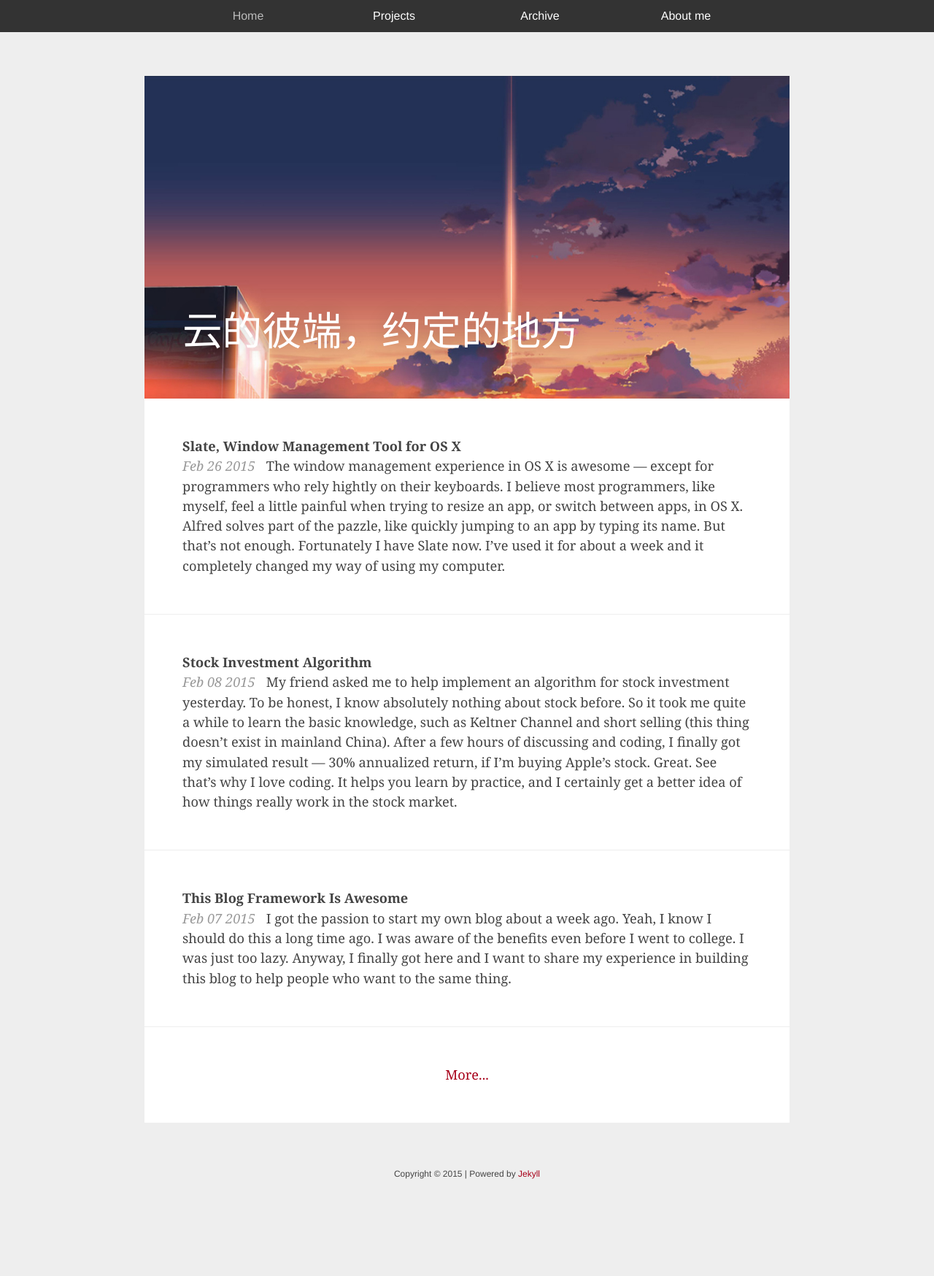
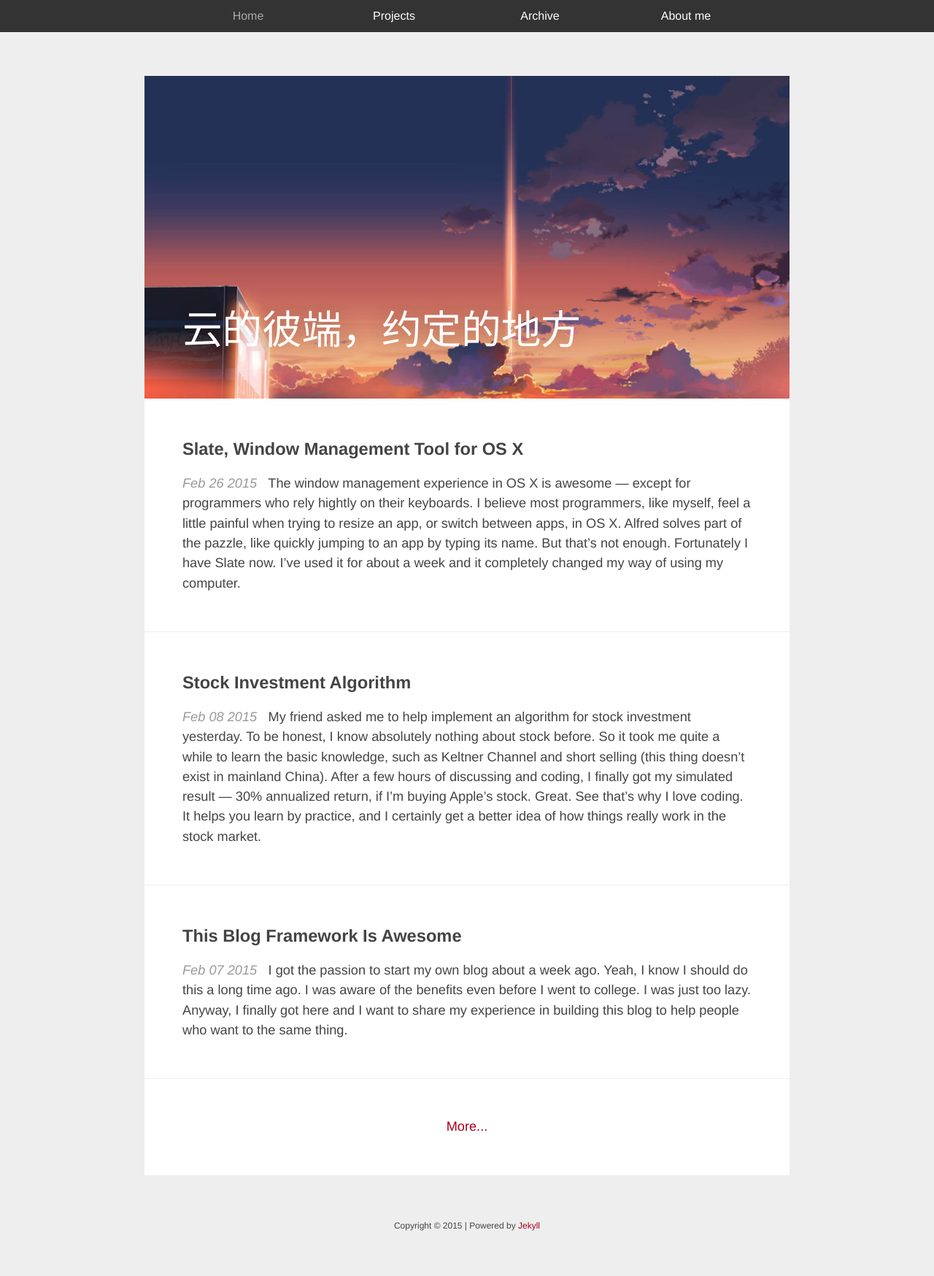
Before and after one commit to zichuanwang/jekyll_blog, a Jekyll site: the page built from index.html, in a window 1280 px wide. Shown: the whole page at 73% size. Built offline with Jekyll 4.4.1, drawn with Linux system fonts in a browser that asks for light colours; some web fonts are replaced; before the commit the page ends 1677 px from its top, so only the background shows below that.

Commit message:
UI update

```diff
--- a/_sass/_base.scss
+++ b/_sass/_base.scss
@@ -43,10 +43,8 @@
  */
 a {
     text-decoration: none;
-    &:link, &:active { color: $brand-color; }
-    &:visited { color: $brand-color; }
-    &:link:hover, &:active:hover, &:visited:hover { text-decoration: underline; }
-    &:link:hover, &:active:hover { color: $brand-color; }
+    color: $brand-color;
+    &:hover { text-decoration: underline; }
 }
 
 
--- a/_sass/_layout.scss
+++ b/_sass/_layout.scss
@@ -29,11 +29,8 @@
                     color: white;
                     font-size: $alt-font-size;
                     vertical-align: middle;
-                    &.active {
-                        color: #bbbbbb;
-                        text-decoration:none;
-                    }
-                    &:link:hover, &:active:hover, &:visited:hover { text-decoration: none; }
+                    &:hover { text-decoration: none; color: white; }
+                    &.active { color: #aaaaaa; }
                 }
             }
         }
@@ -173,12 +170,15 @@
 }
 
 /* post excerpt */
-/* Wrapped in a div.content.full-bleed */
 
 a.post-excerpt {
     display: block;
     color: inherit;
     border-bottom: 1px solid $background-color;
+
+    &.no-border {
+        border: none;
+    }
 
     div.padded-content {
         display: block;
@@ -189,16 +189,17 @@
         color: $brand-color;
     }
 
-    &:hover {
+    @include hover-active {
         color: white;
         background: #444;
         text-decoration: none;
-
         div.end { color: white; }
     }
 
     div.title {
+    font-size: 130%;
         font-weight: bold;
+        margin-bottom: 12px;
     }
 
     info {
@@ -223,6 +224,7 @@
             position: absolute;
             left:0; right:0; bottom:0;
             z-index:2;
+            margin-bottom: 0;
         }
 
         div.padded-content {
@@ -243,12 +245,13 @@
             background-size: cover;
         }
 
-        &:hover div.padded-content {
-            opacity: 1;
-        }
-
-        &:hover div.padded-content div.image {
-            opacity:0.5;
+        @include hover-active {
+            div.padded-content {
+                opacity: 1;
+                div.image {
+                    opacity:0.6;
+                }
+            }
         }
 
         border: none;
--- a/css/main.scss
+++ b/css/main.scss
@@ -6,7 +6,8 @@
 
 
 // Our variables
-$base-font-family: 'Poly', georgia, serif;
+/* $base-font-family: 'Poly', georgia, serif; */
+$base-font-family: helvetica, sans-serif;
 $alt-font-family: helvetica, sans-serif;
 $footer-font-family: helvetica, sans-serif;
 $base-font-size: 14px;
@@ -46,6 +47,21 @@
     }
 }
 
+@mixin hover-active {
+    &:hover {
+        @content;
+        .no-touch {
+            @content;
+        }
+    }
+    &:active {
+        @content;
+        .touch & {
+            @content;
+        }
+    }
+}
+
 // Import partials from `sass_dir` (defaults to `_sass`)
 @import
     "base",
--- a/index.html
+++ b/index.html
@@ -24,7 +24,7 @@
                 </div>
             </a>
         {% endfor %}
-        <a href="/archive/" class="post-excerpt">
+        <a href="/archive/" class="post-excerpt no-border">
             <div class="padded-content end">More...</div>
         </a>
         <div class="breaker"></div>
```
